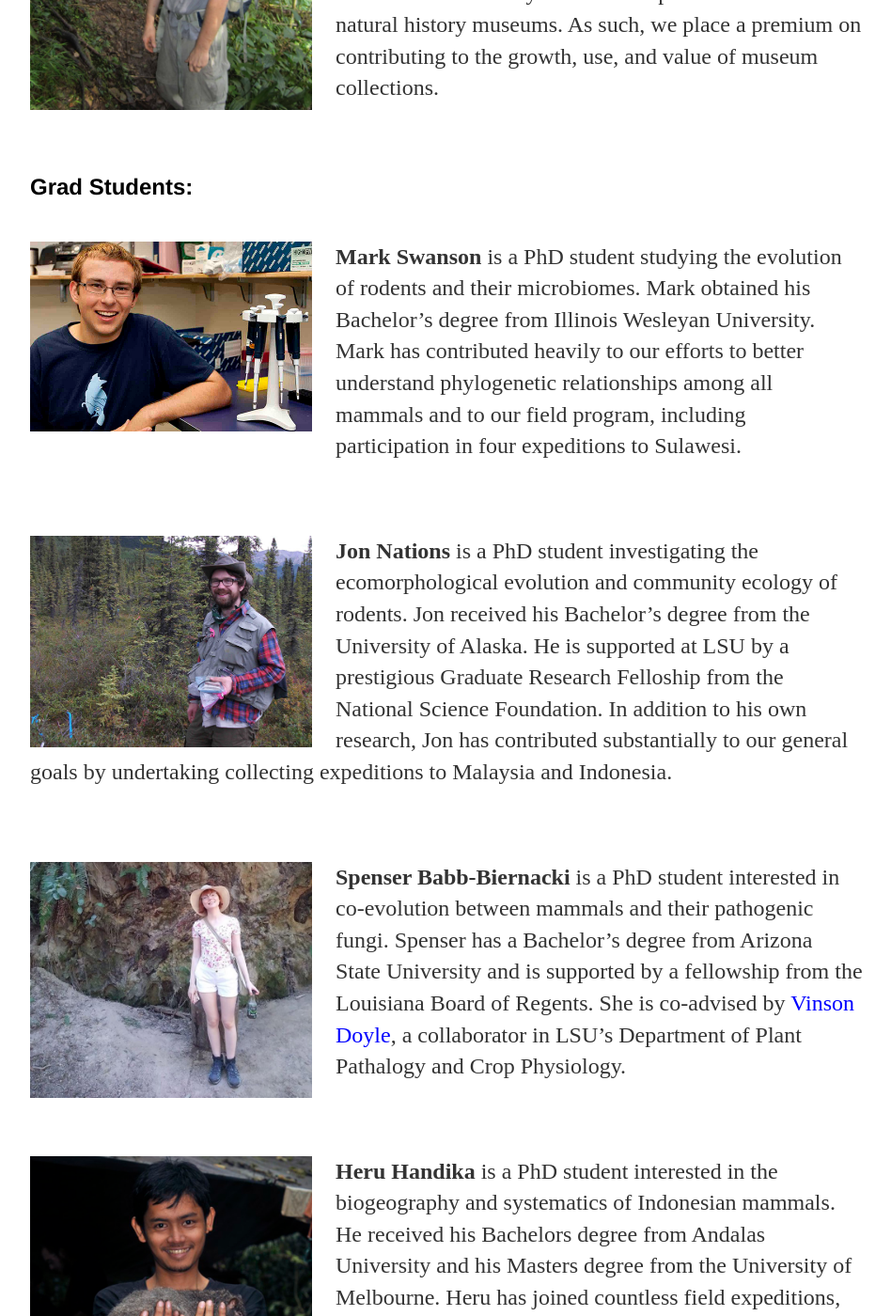
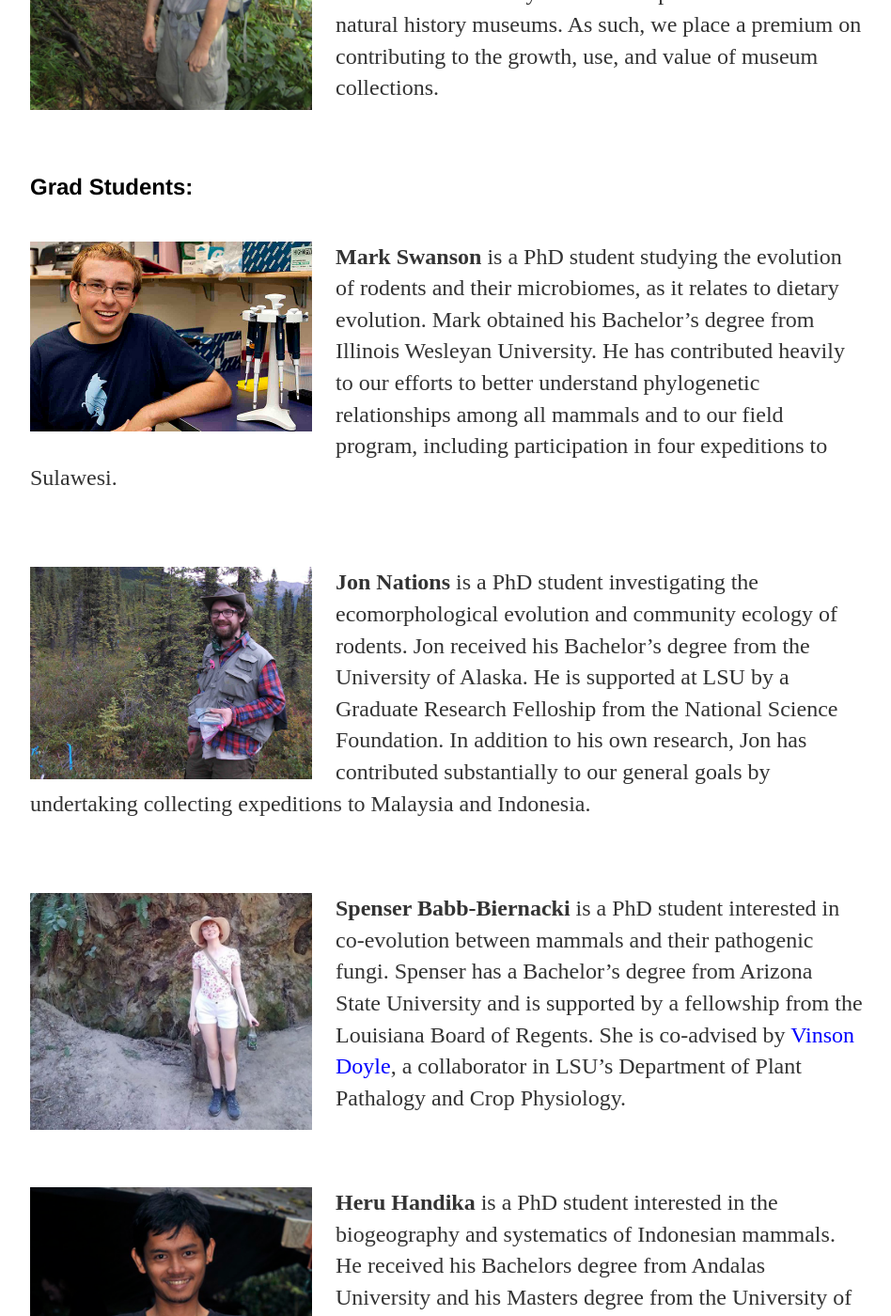
Before and after one commit to esselstyn/esselstyn.github.io, a Jekyll site: the page built from people.md, in a window 1280 px wide and 1400 px high, scrolled down 444 px. Shown: the whole window at 94% size, without its empty margins (160-1108 px from the left). Built offline with Jekyll 4.4.1, drawn with Linux system fonts in a browser that asks for light colours; some of the changed text lies outside the part shown.

Commit message:
Update people.md

```diff
--- a/people.md
+++ b/people.md
@@ -14,13 +14,13 @@
 <div markdown="1">
 <img src="images/Mark.jpg" alt="Mark" width="300">
 
-**Mark Swanson** is a PhD student studying the evolution of rodents and their microbiomes. Mark obtained his Bachelor's degree from Illinois Wesleyan University. Mark has contributed heavily to our efforts to better understand phylogenetic relationships among all mammals and to our field program, including participation in four expeditions to Sulawesi.
+**Mark Swanson** is a PhD student studying the evolution of rodents and their microbiomes, as it relates to dietary evolution. Mark obtained his Bachelor's degree from Illinois Wesleyan University. He has contributed heavily to our efforts to better understand phylogenetic relationships among all mammals and to our field program, including participation in four expeditions to Sulawesi.
 </div>
 
 <div markdown="1">
 <img src="images/jon.jpg" alt="Jon" width="300">
 
-**Jon Nations** is a PhD student investigating the ecomorphological evolution and community ecology of rodents. Jon received his Bachelor's degree from the University of Alaska. He is supported at LSU by a prestigious Graduate Research Felloship from the National Science Foundation.  In addition to his own research, Jon has contributed substantially to our general goals by undertaking collecting expeditions to Malaysia and Indonesia.
+**Jon Nations** is a PhD student investigating the ecomorphological evolution and community ecology of rodents. Jon received his Bachelor's degree from the University of Alaska. He is supported at LSU by a Graduate Research Felloship from the National Science Foundation.  In addition to his own research, Jon has contributed substantially to our general goals by undertaking collecting expeditions to Malaysia and Indonesia.
 </div>
 
 <div markdown="1">
@@ -30,7 +30,7 @@
 </div>
 
 <div markdown="1">
-<img src="images/heru.jpg" alt="Heru" width="300" style="padding-bottom:40px;">
+<img src="images/heru.jpg" alt="Heru" width="300">
 
-**Heru Handika** is a PhD student interested in the biogeography and systematics of Indonesian mammals. He received his Bachelors degree from Andalas University and his Masters degree from the University of Melbourne. Heru has joined countless field expeditions, including work on Sumatra, Java, Borneo, Sulawesi, and in the Philippines.
+**Heru Handika** is a PhD student interested in the biogeography and systematics of Indonesian mammals. He received his Bachelors degree from Andalas University and his Masters degree from the University of Melbourne. Heru has joined countless field expeditions, including work on Sumatra, Java, Borneo, Sulawesi, and in the Philippines. His Masters thesis examined the systematics and biogeography of *Bunomys*, a group of mice endemic to Sulawesi.
 </div>
```
